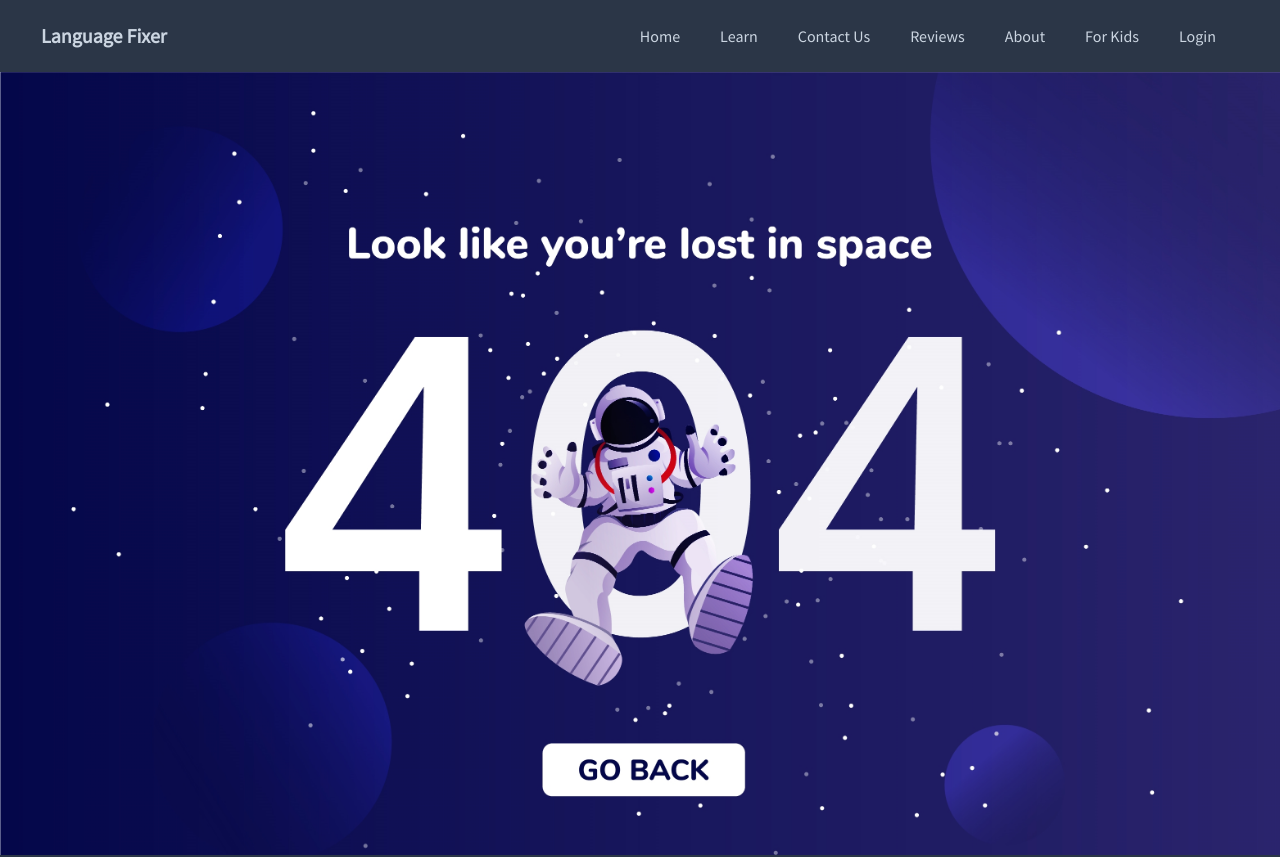
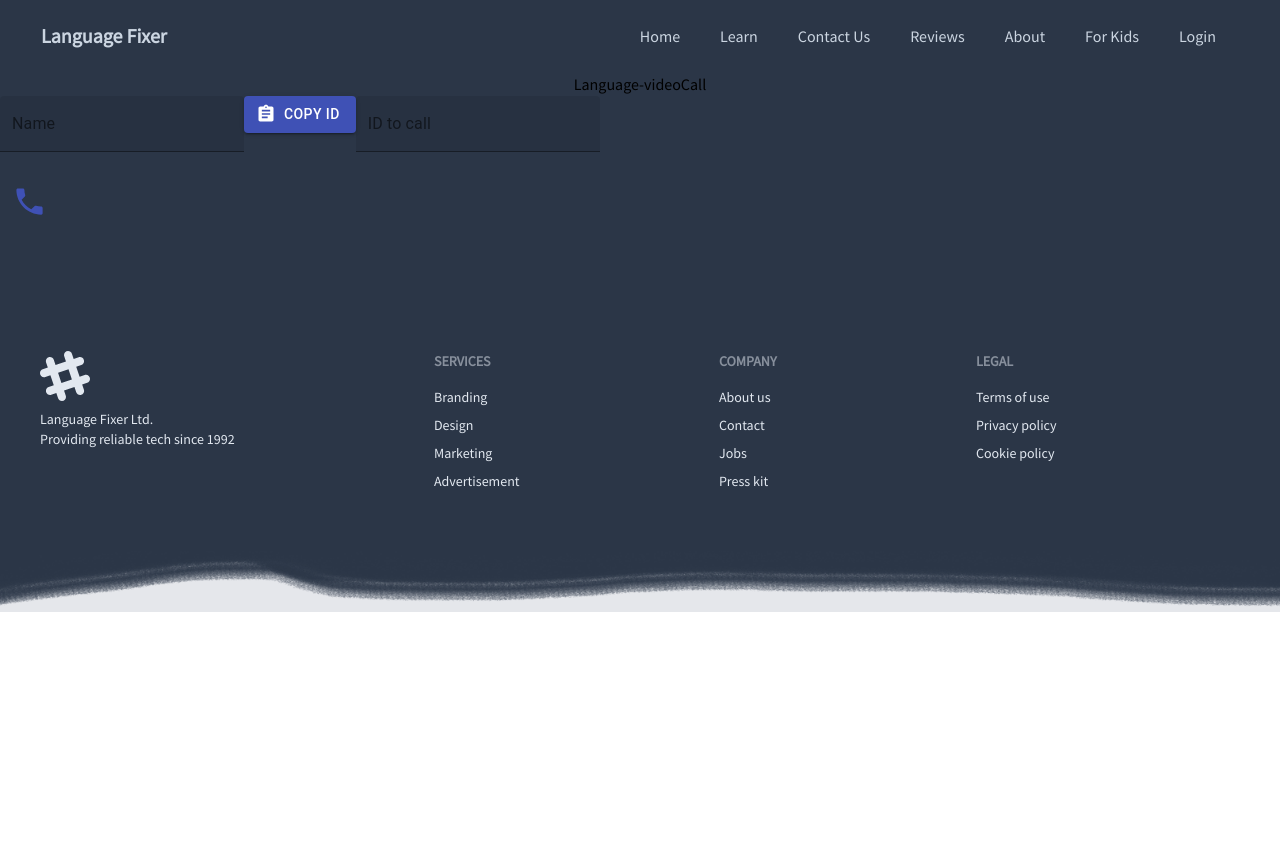
Before and after one commit to capmahin/language-fixer, a React (Create React App) app: page /videoCall in a window 1280 px wide. Shown: the top 857 px of the page. After the commit the page ends 800 px from the top, so only its background shows below. Built offline with nearby package versions, Linux system fonts and the light colour scheme; no server answers.

Commit message:
add video call

```diff
--- a/package.json
+++ b/package.json
@@ -3,6 +3,9 @@
   "version": "0.1.0",
   "private": true,
   "dependencies": {
+    "@material-ui/core": "^4.12.4",
+    "@material-ui/icons": "^4.11.3",
+    "@mui/icons-material": "^5.8.4",
     "@testing-library/jest-dom": "^5.16.4",
     "@testing-library/react": "^13.3.0",
     "@testing-library/user-event": "^13.5.0",
@@ -11,6 +14,7 @@
     "firebase": "^9.9.0",
     "query-string": "^7.1.1",
     "react": "^18.2.0",
+    "react-copy-to-clipboard": "^5.1.0",
     "react-day-picker": "^8.0.7",
     "react-dom": "^18.2.0",
     "react-emoji": "^0.5.0",
@@ -21,6 +25,7 @@
     "react-router-dom": "^6.3.0",
     "react-scripts": "5.0.1",
     "react-scroll-to-bottom": "^4.2.0",
+    "simple-peer": "^9.11.1",
     "socket.io-client": "^4.5.1",
     "web-vitals": "^2.1.4"
   },
--- a/src/App.js
+++ b/src/App.js
@@ -21,6 +21,7 @@
 import NotFound from "./components/Pages/Shared/NotFound";
 import Join from "./components/Pages/ChatApplication/Join/Join";
 import Chat from "./components/Pages/ChatApplication/Chat/Chat";
+import VideoCall from "./components/Pages/ChatApplication/VideoCall/VideoCall";
 
 function App() {
   return (
@@ -41,6 +42,7 @@
         <Route path="/reviews" element={<Reviews />} />
         <Route path="/join" exact element={<Join />} />
         <Route path="/chat" element={<Chat />} />
+        <Route path="/videoCall" element={<VideoCall />} />
 
         <Route path="/quiz" element={<Quizzes />} />
         <Route path="/kids" element={<ForKids />} />
--- a/src/components/Pages/ChatApplication/Chat/Chat.js
+++ b/src/components/Pages/ChatApplication/Chat/Chat.js
@@ -1,7 +1,13 @@
 import React, { useEffect, useState } from "react";
+import { useNavigate } from "react-router";
+import { Link } from "react-router-dom";
 import ScrollToBottom from "react-scroll-to-bottom";
 
 function Chat({ socket, username, room }) {
+  const navigate = useNavigate();
+  const navigateVideoCall = () => {
+    navigate("/videoCall");
+  };
   const [currentMessage, setCurrentMessage] = useState("");
   const [messageList, setMessageList] = useState([]);
 
@@ -69,6 +75,9 @@
           }}
         />
         <button onClick={sendMessage}>&#9658;</button>
+        <Link to="/videoCall" onClick={navigateVideoCall}>
+          <button>Video</button>
+        </Link>
       </div>
     </div>
   );
--- a/src/components/Pages/ChatApplication/Join/Join.css
+++ b/src/components/Pages/ChatApplication/Join/Join.css
@@ -1,7 +1,7 @@
 .join {
   width: 100vw;
   height: 100vh;
-  background: #fff;
+  background: white;
   color: #212121;
   font-family: "Open Sans", sans-serif;
   display: grid;
--- a/src/components/Pages/ChatApplication/Join/Join.js
+++ b/src/components/Pages/ChatApplication/Join/Join.js
@@ -3,7 +3,7 @@
 import { useState } from "react";
 import Chat from "../Chat/Chat";
 
-const socket = io.connect("http://localhost:5000");
+const socket = io.connect("http://localhost:5001");
 
 function Join() {
   const [username, setUsername] = useState("");
@@ -36,7 +36,9 @@
               setRoom(event.target.value);
             }}
           />
-          <button onClick={joinRoom}>Join A Room</button>
+          <button className="btn btn-primary" onClick={joinRoom}>
+            Join The Chat
+          </button>
         </div>
       ) : (
         <Chat socket={socket} username={username} room={room} />
--- /dev/null
+++ b/src/components/Pages/ChatApplication/VideoCall/VideoCall.js
@@ -0,0 +1,191 @@
+import Button from "@material-ui/core/Button";
+import IconButton from "@material-ui/core/IconButton";
+import TextField from "@material-ui/core/TextField";
+import AssignmentIcon from "@material-ui/icons/Assignment";
+import PhoneIcon from "@material-ui/icons/Phone";
+import React, { useEffect, useRef, useState } from "react";
+import { CopyToClipboard } from "react-copy-to-clipboard";
+import Peer from "simple-peer";
+import io from "socket.io-client";
+
+const socket = io.connect("http://localhost:5001");
+function VideoCall() {
+  const [me, setMe] = useState("");
+  const [stream, setStream] = useState();
+  const [receivingCall, setReceivingCall] = useState(false);
+  const [caller, setCaller] = useState("");
+  const [callerSignal, setCallerSignal] = useState();
+  const [callAccepted, setCallAccepted] = useState(false);
+  const [idToCall, setIdToCall] = useState("");
+  const [callEnded, setCallEnded] = useState(false);
+  const [name, setName] = useState("");
+  const myVideo = useRef();
+  const userVideo = useRef();
+  const connectionRef = useRef();
+
+  useEffect(() => {
+    navigator.mediaDevices
+      .getUserMedia({ video: true, audio: true })
+      .then((stream) => {
+        setStream(stream);
+        myVideo.current.srcObject = stream;
+      });
+
+    socket.on("me", (id) => {
+      setMe(id);
+    });
+
+    socket.on("callUser", (data) => {
+      setReceivingCall(true);
+      setCaller(data.from);
+      setName(data.name);
+      setCallerSignal(data.signal);
+    });
+  }, []);
+
+  const callUser = (id) => {
+    const peer = new Peer({
+      initiator: true,
+      trickle: false,
+      stream: stream,
+    });
+    peer.on("signal", (data) => {
+      socket.emit("callUser", {
+        userToCall: id,
+        signalData: data,
+        from: me,
+        name: name,
+      });
+    });
+    peer.on("stream", (stream) => {
+      userVideo.current.srcObject = stream;
+    });
+    socket.on("callAccepted", (signal) => {
+      setCallAccepted(true);
+      peer.signal(signal);
+    });
+
+    connectionRef.current = peer;
+  };
+
+  const answerCall = () => {
+    setCallAccepted(true);
+    const peer = new Peer({
+      initiator: false,
+      trickle: false,
+      stream: stream,
+    });
+    peer.on("signal", (data) => {
+      socket.emit("answerCall", { signal: data, to: caller });
+    });
+    peer.on("stream", (stream) => {
+      userVideo.current.srcObject = stream;
+    });
+
+    peer.signal(callerSignal);
+    connectionRef.current = peer;
+  };
+
+  const leaveCall = () => {
+    setCallEnded(true);
+    connectionRef.current.destroy();
+  };
+
+  return (
+    <>
+      <h1 style={{ textAlign: "center", color: "black" }}>
+        Language-videoCall
+      </h1>
+      <div className=" ">
+        <div className="container ">
+          <div className="video-container">
+            <div className="video">
+              {stream && (
+                <video
+                  playsInline
+                  muted
+                  ref={myVideo}
+                  autoPlay
+                  style={{ width: "300px" }}
+                />
+              )}
+            </div>
+            <div className="video">
+              {callAccepted && !callEnded ? (
+                <video
+                  playsInline
+                  ref={userVideo}
+                  autoPlay
+                  style={{ width: "300px" }}
+                />
+              ) : null}
+            </div>
+          </div>
+          <div className="myId">
+            <TextField
+              id="filled-basic"
+              label="Name"
+              variant="filled"
+              value={name}
+              onChange={(e) => setName(e.target.value)}
+              style={{ marginBottom: "20px" }}
+            />
+            <CopyToClipboard text={me} style={{ marginBottom: "2rem" }}>
+              <Button
+                variant="contained"
+                color="primary"
+                startIcon={<AssignmentIcon fontSize="large" />}
+              >
+                Copy ID
+              </Button>
+            </CopyToClipboard>
+
+            <TextField
+              id="filled-basic"
+              label="ID to call"
+              variant="filled"
+              value={idToCall}
+              onChange={(e) => setIdToCall(e.target.value)}
+            />
+            <div className="call-button">
+              {callAccepted && !callEnded ? (
+                <Button
+                  variant="contained"
+                  color="secondary"
+                  onClick={leaveCall}
+                >
+                  End Call
+                </Button>
+              ) : (
+                <IconButton
+                  color="primary"
+                  aria-label="call"
+                  onClick={() => callUser(idToCall)}
+                >
+                  <PhoneIcon fontSize="large" />
+                </IconButton>
+              )}
+              {idToCall}
+            </div>
+          </div>
+          <div>
+            {receivingCall && !callAccepted ? (
+              <div className="caller">
+                <h1>{name} is calling...</h1>
+                <Button
+                  variant="contained"
+                  color="primary"
+                  onClick={answerCall}
+                >
+                  Answer
+                </Button>
+              </div>
+            ) : null}
+          </div>
+        </div>
+      </div>
+    </>
+  );
+}
+
+export default VideoCall;
```
Also changed, not shown: 1 other file (tests, documents, lock files or other folders).
